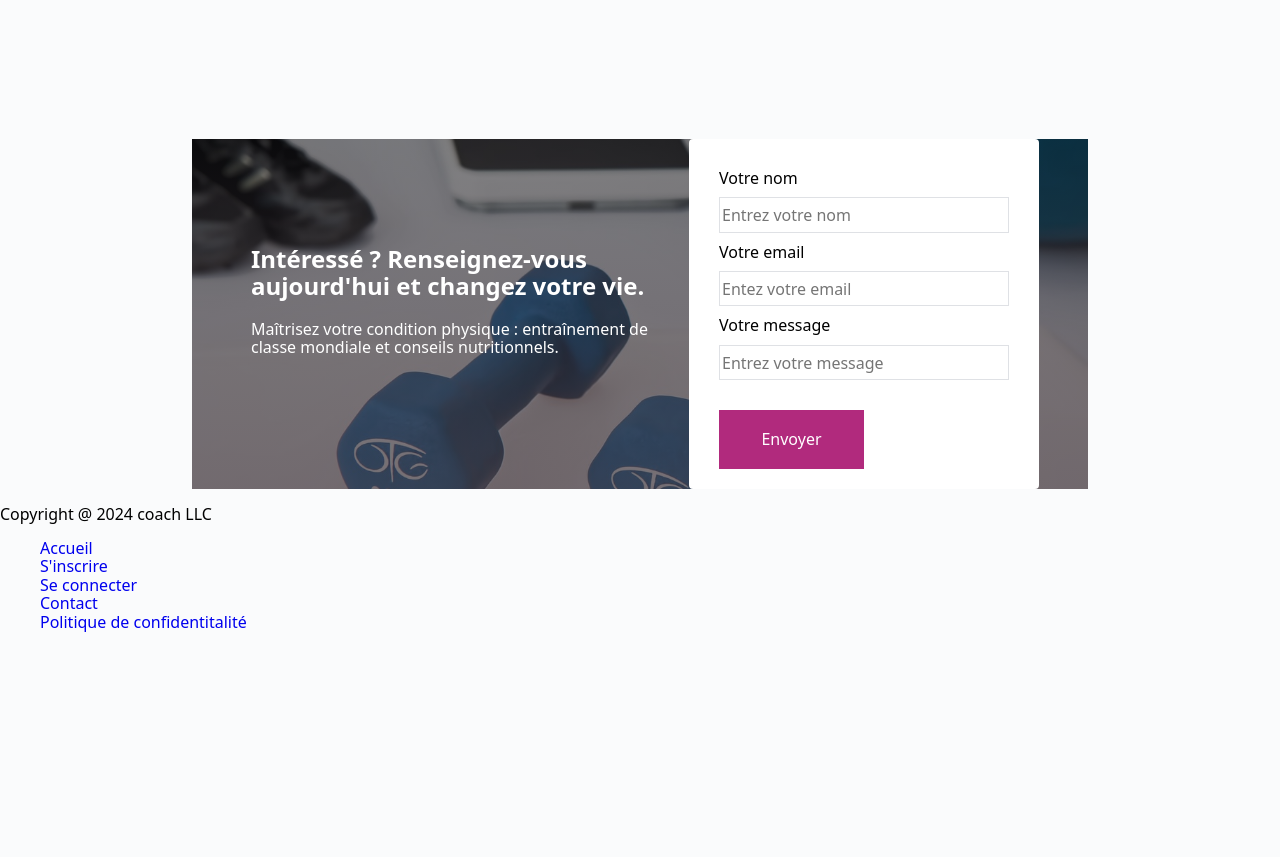
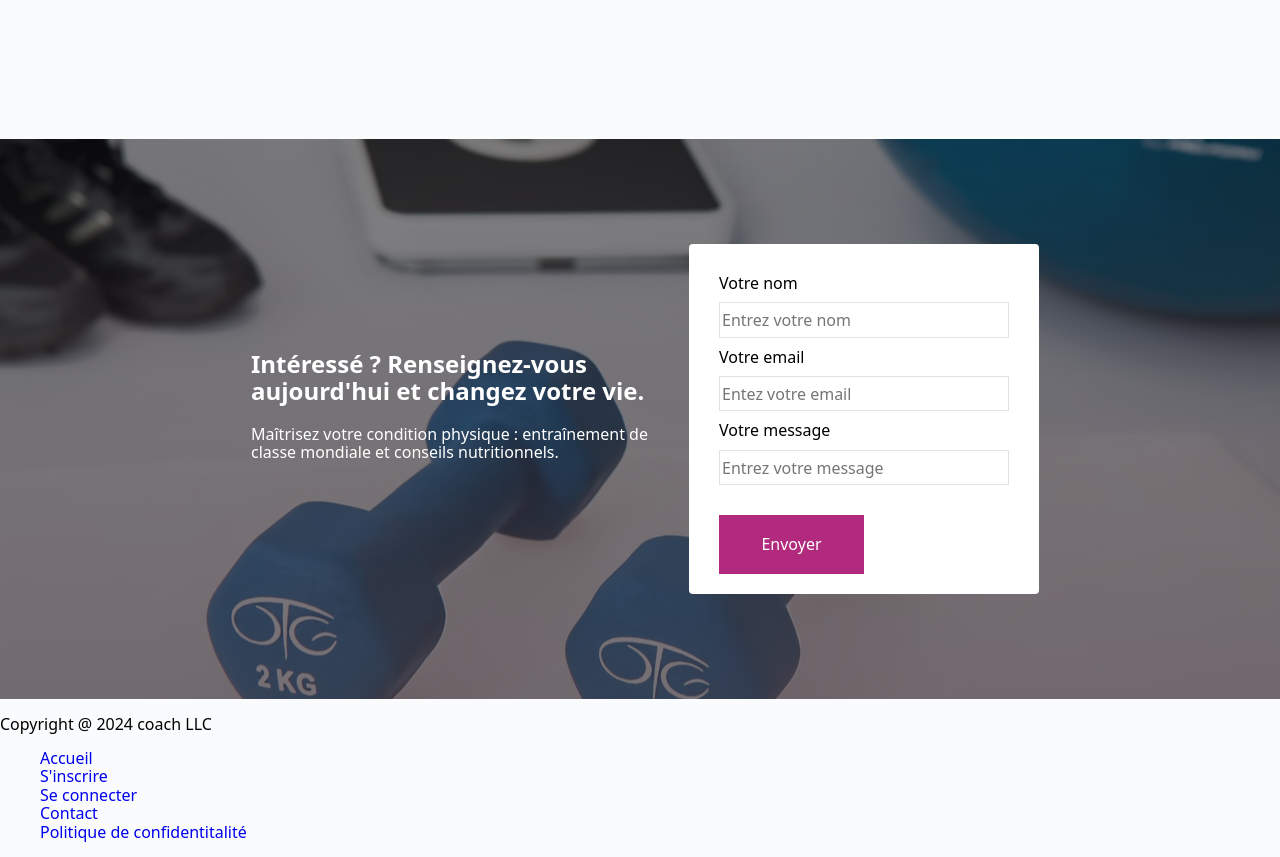
Before and after one commit to sia220/Site-vitrine-Coach, a website: page index.html in a window 1280 px wide. Shown: the part 3240-4097 px from the top of the page. Before the commit the page ends 3887 px from the top, so only its background shows below. Drawn offline with nearby package versions, Linux system fonts and the light colour scheme.

Commit message:
ajout div pour pouvoir centrer le contenu tout en ayant une image de fond qui prend toute la section

```diff
--- a/index.html
+++ b/index.html
@@ -193,7 +193,8 @@
                     </div>
                 </div>
             </section>
-            <section class="form form-container">
+            <section class="form">
+                <div class="form-container">
                     <div class="text-form">
                         <h2 class="form-title">Intéressé ? Renseignez-vous aujourd'hui et changez votre vie.</h2>
                         <p class="form-body">Maîtrisez votre condition physique : entraînement de classe mondiale et conseils nutritionnels.</p>
@@ -208,6 +209,7 @@
                         <input type="text" name="text" placeholder="Entrez votre message" />
                         <button class="cta-form">Envoyer</button>
                     </form>
+                </div>
             </section>
         </main>
         <footer>
```
Lines whose indentation alone changed are shown as unchanged.
